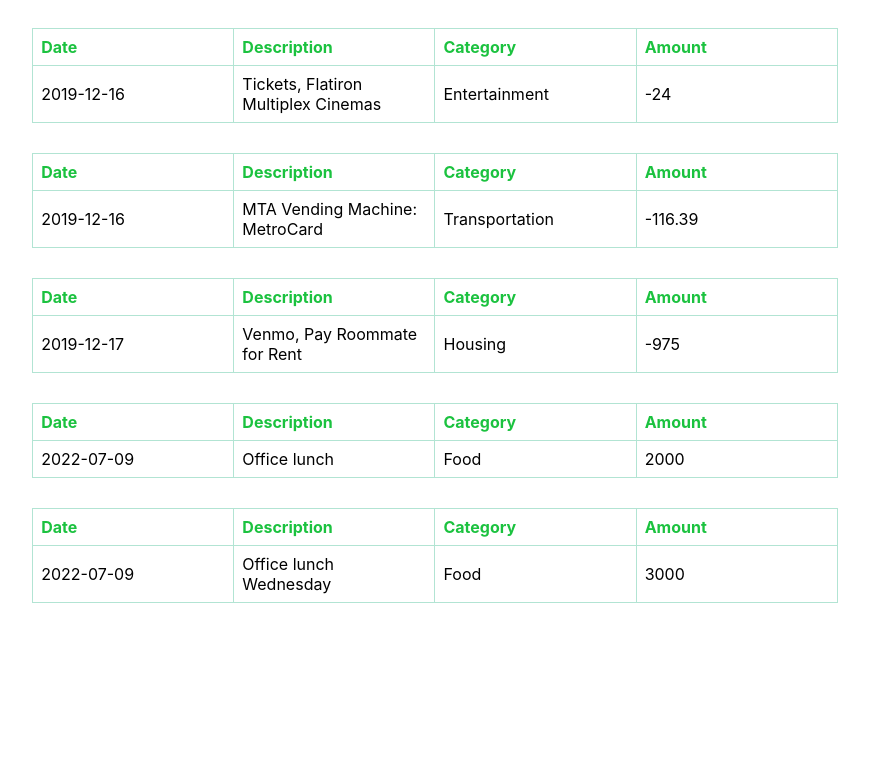
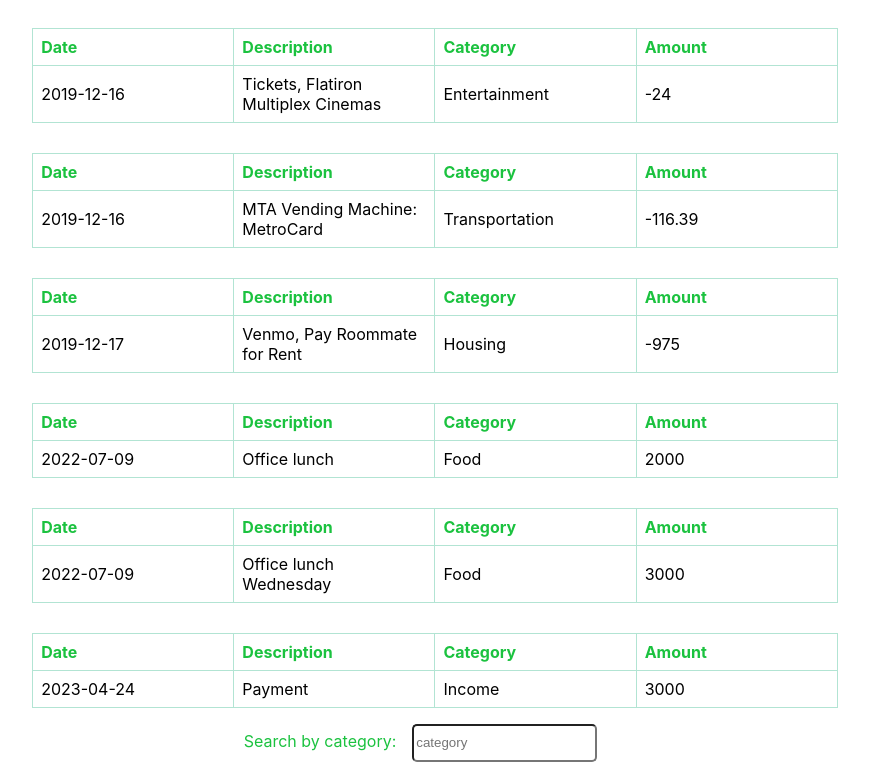
Before and after one commit to wycliffe-kip/bank-of-flatiron, a React (Create React App) app: page / in a window 1280 px wide. Shown: the part 1374-2141 px from the top of the page, without its empty margins (225-1094 px from the left). Before the commit the page ends 1993 px from the top, so only its background shows below. Built offline with nearby package versions, Linux system fonts and the light colour scheme; data requests are answered from the project's data file.

Commit message:
README.md

```diff
--- a/db.json
+++ b/db.json
@@ -97,6 +97,13 @@
       "category": "Food",
       "amount": "3000",
       "id": 14
+    },
+    {
+      "date": "2023-04-24",
+      "description": "Payment",
+      "amount": "3000",
+      "category": "Income",
+      "id": 15
     }
   ]
 }
--- a/src/App.js
+++ b/src/App.js
@@ -2,12 +2,14 @@
 import './App.css';
 import React from "react";
 import TransactionPage from './components/TransactionPage';
+import Search from './components/Search';
 
 function App() {
   return (
     <div className="App">
       <h1>Bank of Flatiron</h1>
       <TransactionPage />
+      <Search />
     </div>
   );
 }
--- a/src/components/NewTransactionForm.js
+++ b/src/components/NewTransactionForm.js
@@ -4,10 +4,11 @@ function NewTransactionForm({addTransaction}) {
     const [fetchedData, setFetchedData] = useState({
         date: "",
         description: "",
+        category: "",
         amount: "",
     })
 
-
+    // Submit function that sends the new transaction to the API and adds it to the list of transactions
     function onSubmit (e) {
         e.preventDefault()
         fetch("http://localhost:3000/transactions", {
@@ -30,10 +31,12 @@ function NewTransactionForm({addTransaction}) {
         })
     }
 
+    // Function to update the state when the user inputs data
     function handleChange (e) {
         setFetchedData({...fetchedData, [e.target.name] : e.target.value})
     }
 
+    // Render the form for adding a new transaction
     return (
         <div className="new-transaction-form">
             <h2>Add Transaction</h2>
@@ -66,9 +69,9 @@ function NewTransactionForm({addTransaction}) {
                     onChange={handleChange}
                 />
                 <button type="submit" >Add Transaction</button>
-
             </form>
         </div>
     )
 }
-export default NewTransactionForm
+
+export default NewTransactionForm;
--- a/src/components/Search.js
+++ b/src/components/Search.js
@@ -1,18 +1,24 @@
 import React from "react";
 
+// Declare the Search component as a function that takes in a "search" and "setSearch" prop
+function Search({search, setSearch}) {
 
-function Search({search, setSearch}) {
+    // Render the component's UI using JSX syntax
     return (
-        <div className="infput-form">
+        <div className="input-form">
+            {/* Label for the search input */}
             <label htmlFor="search">Search by category:</label>
+
+            {/* Input field for the search */}
             <input
-            value={search}
-            type="text"
-            id="search"
-            placeholder="category"
-            onChange={(event) => setSearch(event.target.value)}
+                value={search}
+                type="text"
+                id="search"
+                placeholder="category"
+                onChange={(event) => setSearch(event.target.value)}
             />
         </div>
     )
 }
-export default Search
+
+export default Search;
--- a/src/components/TransactionList.js
+++ b/src/components/TransactionList.js
@@ -3,11 +3,14 @@ import TransactionCard from "./TransactionCard"
 
 function TransactionList({transactionSearch}) {
     return (
-        <ul>{transactionSearch.map((transaction) => {
+        // Render an unordered list
+        <ul>
+            {transactionSearch.map((transaction) => {
+                // Map over the transactionSearch array and render a TransactionCard component for each transaction in the array
                 return <TransactionCard key={transaction.id} transaction={transaction} />
-            }
-        )}
+            })}
         </ul>
     )
 }
+
 export default TransactionList
--- a/src/components/TransactionPage.js
+++ b/src/components/TransactionPage.js
@@ -4,23 +4,27 @@ import TransactionList from "./TransactionList"
 import Search from "./Search"
 
 function TransactionPage() {
-    const [transactionData, setTransactionData] = useState([])
-    const [search, setSearch] = useState("")
+    const [transactionData, setTransactionData] = useState([]) // State for transaction data
+    const [search, setSearch] = useState("") // State for search string
 
+    // Fetch transaction data from API endpoint using useEffect
     useEffect(() => {
         fetch("http://localhost:3000/transactions")
         .then(res => res.json())
         .then((transaction) => setTransactionData(transaction))
     }, [])
 
+    // Function to add a new transaction to the list
     function addTransaction (newTransaction) {
         setTransactionData([...transactionData, newTransaction])
     }
 
+    // Filter the transaction data based on the search string
     const visibleTransactions = transactionData.filter((transaction) => {
         return transaction.category && transaction.category.toLowerCase().includes(search.toLowerCase())
     })
 
+    // Render the page with the new transaction form, search bar, and transaction list
     return (
         <main>
             <NewTransactionForm addTransaction={addTransaction} />
```
Also changed, not shown: src/components/TransactionCard.js (+10 -2 lines), 1 other file (tests, documents, lock files or other folders). Lines whose indentation alone changed are shown as unchanged.
